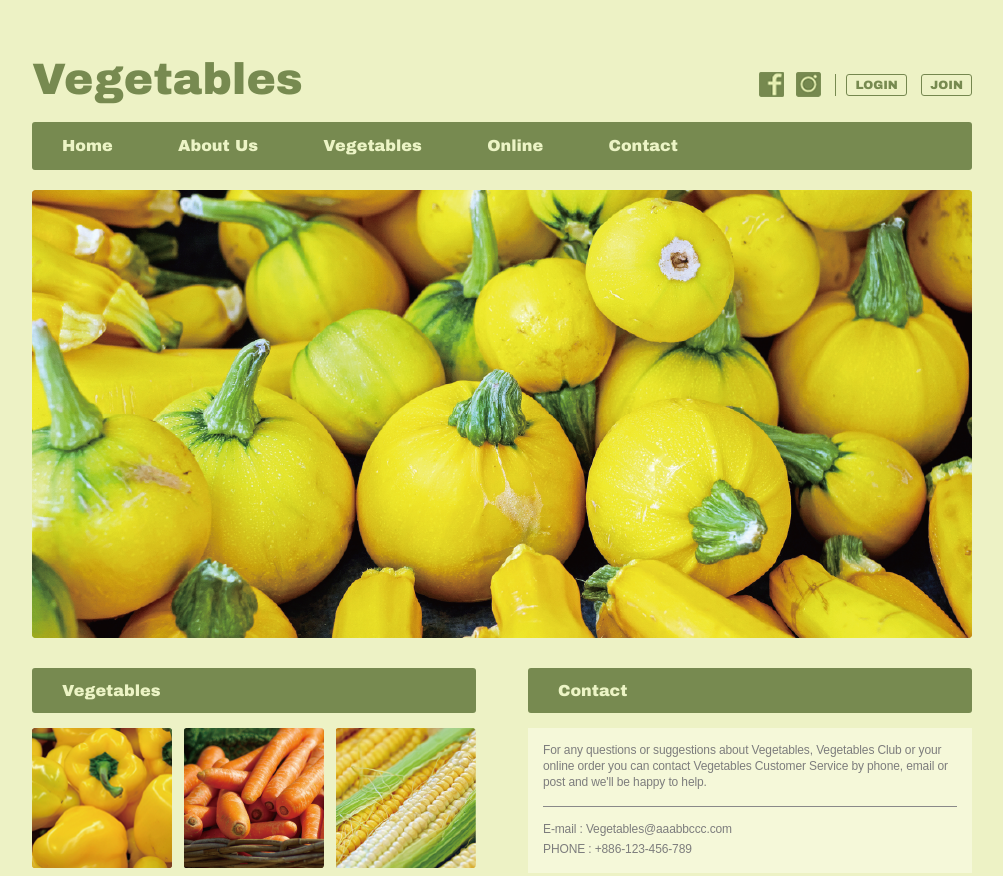
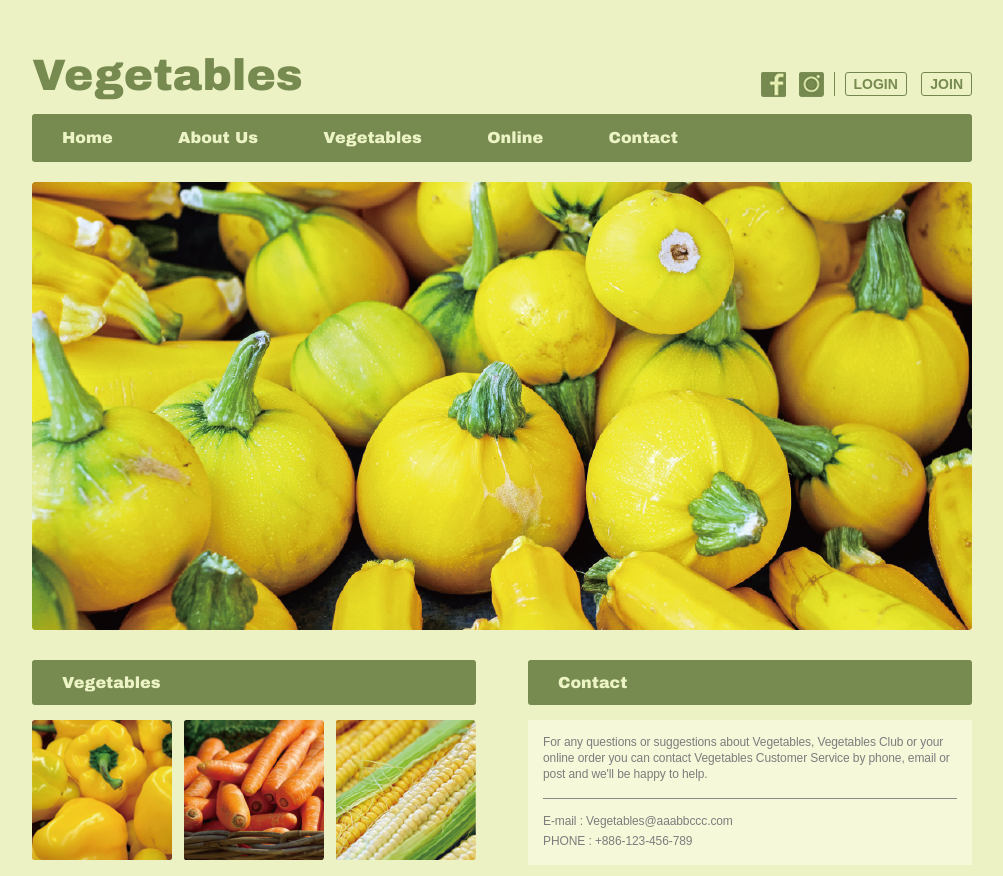
Before and after one commit to qwer2003tw/web-programming-S17u, a plain HTML site: page docs/hw/hw3-01/index.html in a window 1280 px wide. Shown: the top 876 px of the page, without its empty margins (138-1141 px from the left). Drawn offline with Linux system fonts and the light colour scheme.

Commit message:
update css font

```diff
--- a/docs/hw/hw3-01/css/style.css
+++ b/docs/hw/hw3-01/css/style.css
@@ -43,7 +43,7 @@ header {
 }
 
 #title {
-    font: 44px/52px "Arial Black";
+    font: 44px/1 "Arial Black";
     color: #778A50;
     margin: 0;
     vertical-align: top;
@@ -52,6 +52,7 @@ header {
 header .icons-bar, header .member-function {
     display: inline-block;
     margin-top: 19px;
+    float:left;
 }
 
 header .member-function {
@@ -76,7 +77,7 @@ header .member-function {
     background: #EDF2C5;
     border-radius: 3px;
     color: #778A50;
-    font: 12px "Arial Black";
+    font:bold 14px  Arial;
     padding: 3px 8px;
     margin-left: 10px;
 }
@@ -193,7 +194,7 @@ main {
 }
 
 #contact-article .content p {
-    letter-spacing: -0.125px;
+    letter-spacing: -0.1px;
 }
 
 #contact-article .content p:nth-of-type(2) {
```
